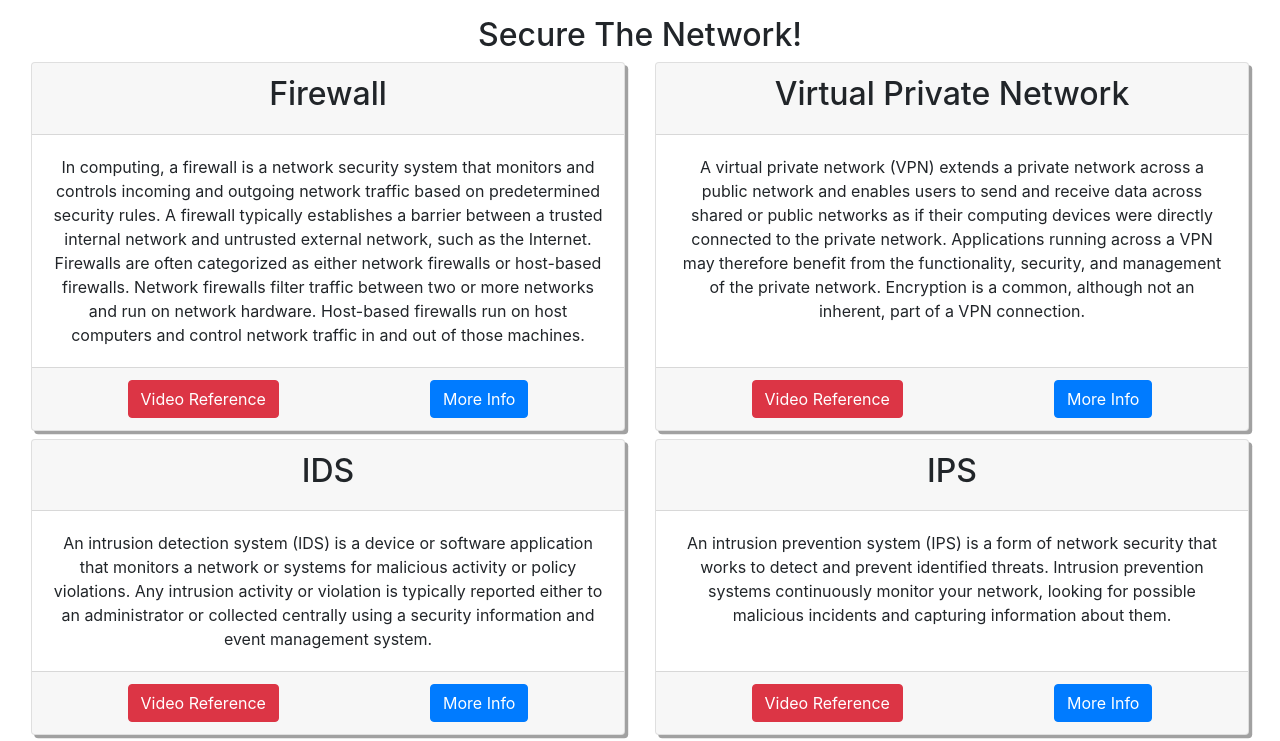
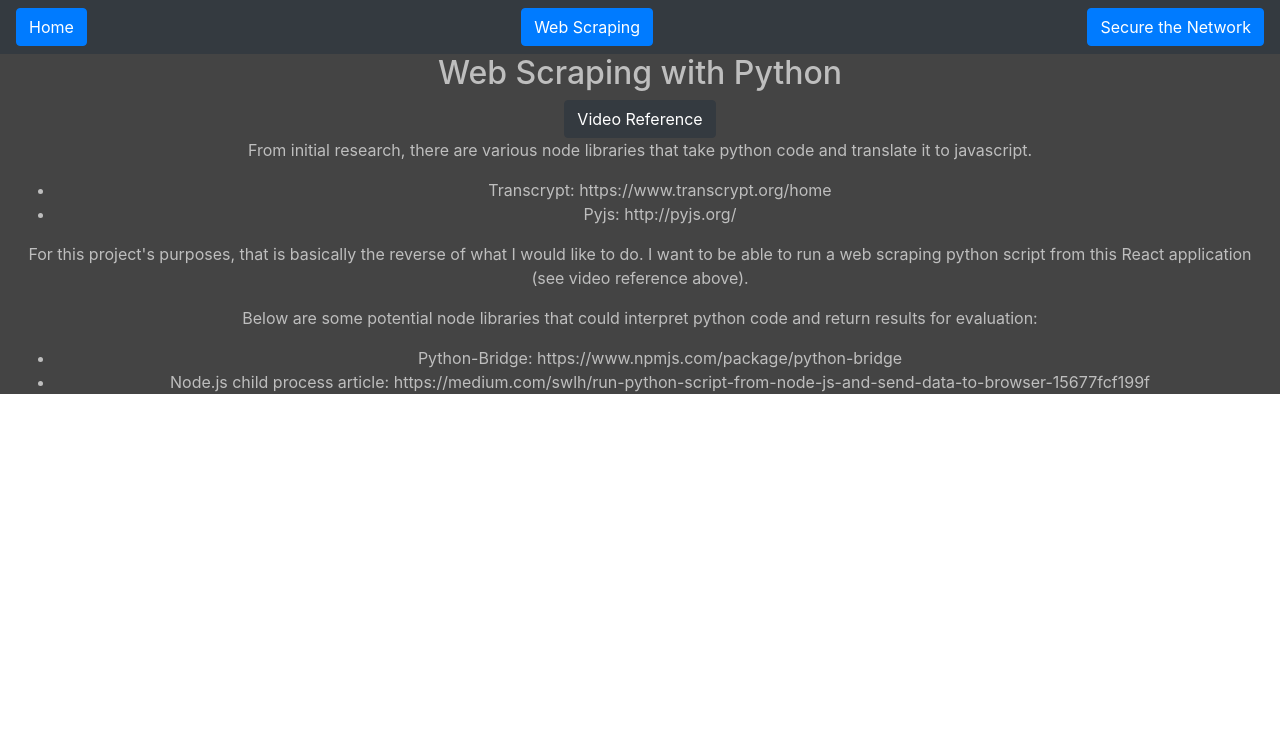
Before and after one commit to skoobydont/gaslight-project, a React (Create React App) app: page /webscrape in a window 1280 px wide. Shown: the top 741 px of the page. Built offline with nearby package versions, Linux system fonts and the light colour scheme.

Commit message:
added router with landing page, web scraping research page, and security components page

```diff
--- a/src/App.css
+++ b/src/App.css
@@ -1,5 +1,7 @@
 .App {
   text-align: center;
+  background-color: #444444;
+  color: #bebebe;
 }
 
 .itemList {
@@ -8,6 +10,7 @@
 
 .items {
   margin: 0 0 .5rem 0;
+  color: #444444;
 }
 
 .items .card {
--- a/src/App.js
+++ b/src/App.js
@@ -1,13 +1,33 @@
 import React, { Component } from 'react';
 import ItemList from './components/ItemList';
 import './App.css';
+import { Link, BrowserRouter as Router, Switch, Route } from 'react-router-dom';
+import WebScrape from './components/WebScrape';
+import LandingPage from './components/LandingPage';
 
 class App extends Component {
   render(){
       return (
-        <div className="App container-fluid">
-          <ItemList/>
-        </div>
+        <Router>
+          <nav className="navbar navbar-dark bg-dark">
+            <Link to="/" className="btn btn-primary">Home</Link>
+            <Link to="/webscrape" className="btn btn-primary">Web Scraping</Link>
+            <Link to="/itteam" className="btn btn-primary">Secure the Network</Link>
+          </nav>
+          <div className="App container-fluid">
+            <Switch>
+              <Route path="/webscrape">
+                <WebScrape />
+              </Route>
+              <Route path="/itteam">
+                <ItemList />
+              </Route>
+              <Route path="/">
+                <LandingPage />
+              </Route>
+            </Switch>
+          </div>
+        </Router>
       );
     }
   }
--- a/src/components/ItemList.js
+++ b/src/components/ItemList.js
@@ -13,6 +13,7 @@ class ItemList extends Component {
         return (
             <div className="itemList">
                 <h2>Secure The Network!</h2>
+                <p>Below is a list of common components used to secure networks:</p>
                 <ITitem items={this.state.items}/>
             </div>
         )
--- /dev/null
+++ b/src/components/LandingPage.js
@@ -0,0 +1,22 @@
+import React, { Component } from "react";
+
+class LandingPage extends Component {
+    render() {
+        return(
+            <div>
+                <h2>Learning React</h2>
+                <p>Welcome to my journey of learning the React framework!</p>
+                <p>I find the framework interesting due to it's ability to abstract functionalities easily and display content dynamically.</p>
+                <p>Outside of web development, I enjoy learning any and every thing about the IT world!</p>
+                <p>Below are some of the topics I am currently learning about:</p>
+                <ul>
+                    <li>JavaScript frameworks (React primarily)</li>
+                    <li>Web Scraping with Python</li>
+                    <li>Network Security (cyber security in general)</li>
+                </ul>
+            </div>
+        )
+    }
+}
+
+export default LandingPage;
--- /dev/null
+++ b/src/components/WebScrape.js
@@ -0,0 +1,25 @@
+import React, { Component } from 'react';
+
+class WebScrape extends Component {
+    render() {
+        return(
+            <div>
+                <h2>Web Scraping with Python</h2>
+                <a href="https://www.youtube.com/watch?v=F1kZ39SvuGE" rel="noopener noreferrer" target="_blank" className="btn btn-dark">Video Reference</a>
+                <p>From initial research, there are various node libraries that take python code and translate it to javascript.</p>
+                <ul>
+                    <li>Transcrypt: https://www.transcrypt.org/home</li>
+                    <li>Pyjs: http://pyjs.org/</li>
+                </ul>
+                <p>For this project's purposes, that is basically the reverse of what I would like to do. I want to be able to run a web scraping python script from this React application (see video reference above).</p>
+                <p>Below are some potential node libraries that could interpret python code and return results for evaluation:</p>
+                <ul>
+                    <li>Python-Bridge: https://www.npmjs.com/package/python-bridge</li>
+                    <li>Node.js child process article: https://medium.com/swlh/run-python-script-from-node-js-and-send-data-to-browser-15677fcf199f</li>
+                </ul>
+            </div>
+        )
+    }
+}
+
+export default WebScrape;
```
